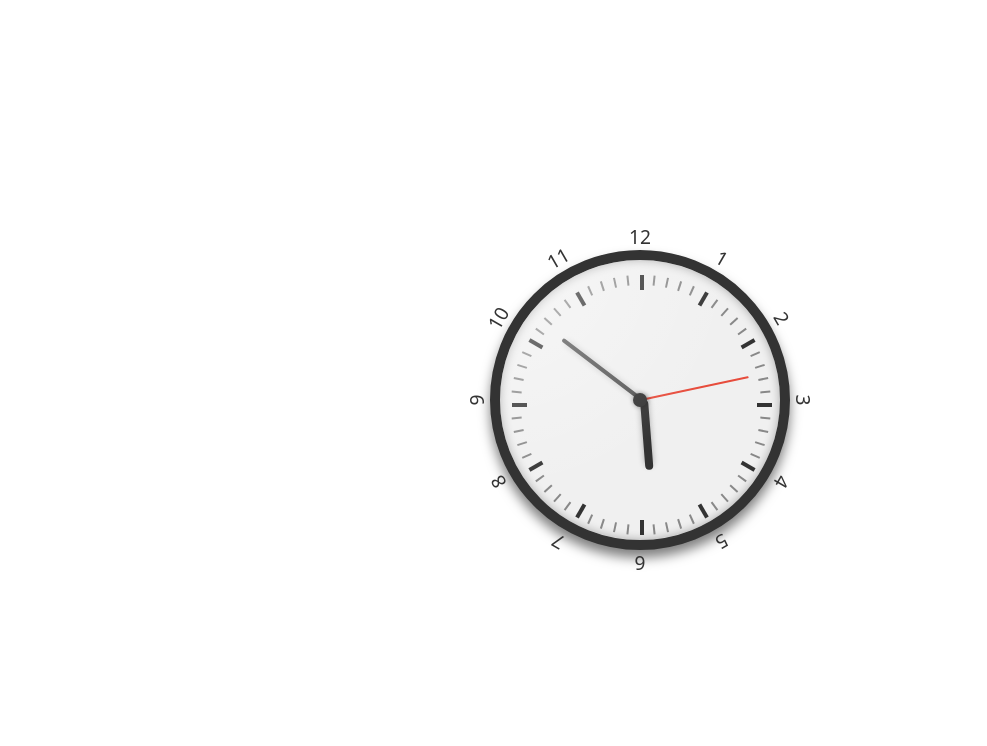
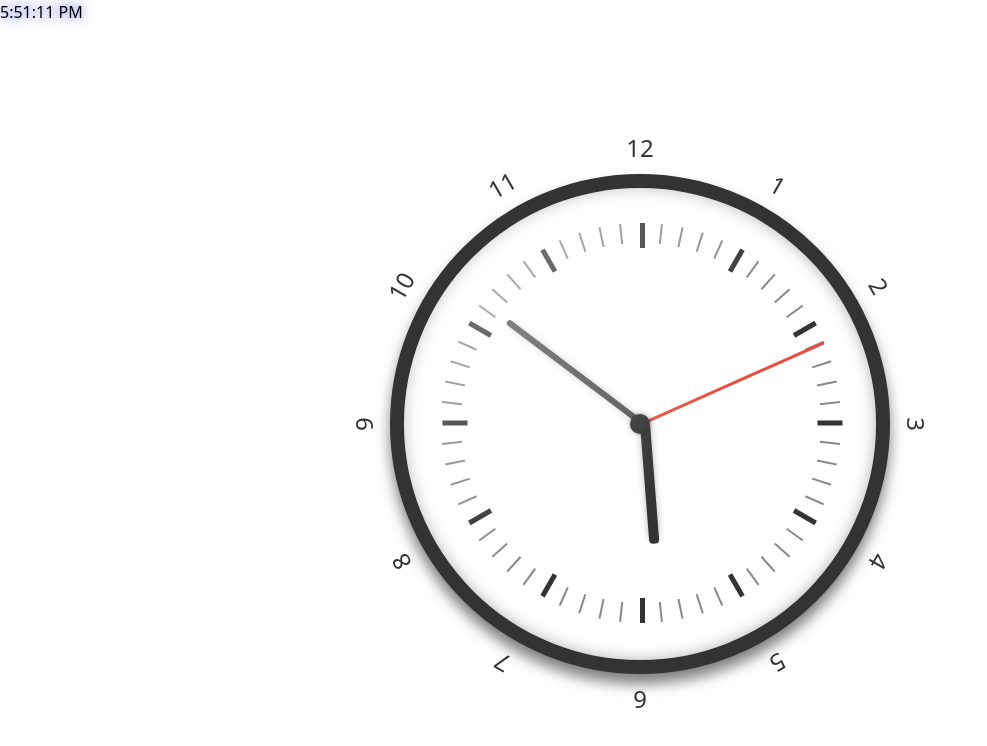
Before and after one commit to Md-Siddik/Techno-Employees, a React (Vite) app: page / in a window 1280 px wide. Shown: the top 746 px of the page, without its empty margins (0-987 px from the left). Built offline with nearby package versions, Linux system fonts and the light colour scheme.

Commit message:
Swaping Clock

```diff
--- a/src/Clock/AnalogClock.jsx
+++ b/src/Clock/AnalogClock.jsx
@@ -1,7 +1,6 @@
-// HighlyRealisticAnalogClock.js
-import React, { useEffect, useState } from 'react';
+import { useEffect, useState } from 'react';
 
-const HighlyRealisticAnalogClock = () => {
+const AnalogClock = () => {
   const [time, setTime] = useState(new Date());
 
   useEffect(() => {
@@ -15,19 +14,19 @@ const HighlyRealisticAnalogClock = () => {
 
   const secondHandStyle = {
     transform: `rotate(${seconds * 6}deg)`,
-    transition: 'transform 0.1s rotetate ease-in-out',
+    transition: 'transform 0.1s rotate ease-in-out',
   };
   const minuteHandStyle = {
     transform: `rotate(${minutes * 6 + seconds * 0.1}deg)`,
-    transition: 'transform 0.2s rotetate ease-in-out',
+    transition: 'transform 0.2s rotate ease-in-out',
   };
   const hourHandStyle = {
     transform: `rotate(${hours * 30 + minutes * 0.5}deg)`,
-    transition: 'transform 0.3s rotetate ease-in-out',
+    transition: 'transform 0.3s rotate ease-in-out',
   };
 
   return (
-    <div style={styles.clockContainer}>
+    <div className="flex items-center justify-center" style={styles.clockContainer}>
       <div style={styles.clockFace}>
         {/* Hour Marks and Numbers */}
         {[...Array(12)].map((_, i) => (
@@ -72,25 +71,25 @@ const styles = {
   },
   clockFace: {
     position: 'relative',
-    width: '300px',
-    height: '300px',
+    width: '500px',   // Increased width
+    height: '500px',  // Increased height
     borderRadius: '50%',
-    border: '10px solid #333',
-    backgroundColor: '#f0f0f0',
-    boxShadow: 'inset 0 0 10px rgba(0,0,0,0.3), 0 8px 12px rgba(0,0,0,0.5)',
+    border: '14px solid #333', // Thicker border for larger size
+    backgroundColor: '#ffffff',
+    boxShadow: 'inset 0 0 15px rgba(0,0,0,0.3), 0 10px 14px rgba(0,0,0,0.5)',
   },
   tick: {
     position: 'absolute',
     width: '2px',
-    height: '10px',
+    height: '20px',         // Increased height for visibility
     backgroundColor: '#555',
-    top: '15px',
+    top: '35px',           // Positioned closer to the edge for larger clock
     left: '50%',
-    transformOrigin: 'center 130px',
+    transformOrigin: 'center 200px',  // Adjusted to fit larger face
   },
   hourTick: {
-    height: '15px',
-    width: '4px',
+    height: '25px',         // Taller for hour ticks
+    width: '5px',           // Thicker for hour ticks
     backgroundColor: '#333',
   },
   minuteTick: {
@@ -107,9 +106,9 @@ const styles = {
     alignItems: 'flex-start',
   },
   hourNumber: {
-    fontSize: '1.2em',
+    fontSize: '1.5em',       // Increased font size
     color: '#333',
-    transform: 'translateY(-130%)',
+    transform: 'translateY(-160%)', // Positioned closer to the edge
   },
   hand: {
     position: 'absolute',
@@ -118,37 +117,37 @@ const styles = {
     transformOrigin: 'bottom',
   },
   hourHand: {
-    width: '8px',
-    height: '70px',
+    width: '10px',
+    height: '120px',  // Increased height for larger size
     backgroundColor: '#333',
     borderRadius: '4px',
-    boxShadow: '0 4px 6px rgba(0, 0, 0, 0.3)',
+    boxShadow: '0 5px 7px rgba(0, 0, 0, 0.3)',
     zIndex: 3,
   },
   minuteHand: {
-    width: '4px',
-    height: '100px',
+    width: '6px',
+    height: '170px', // Increased height for larger size
     backgroundColor: '#555',
-    borderRadius: '2px',
-    boxShadow: '0 4px 6px rgba(0, 0, 0, 0.2)',
+    borderRadius: '3px',
+    boxShadow: '0 5px 7px rgba(0, 0, 0, 0.2)',
     zIndex: 2,
   },
   secondHand: {
-    width: '2px',
-    height: '110px',
+    width: '3px',
+    height: '200px', // Increased height for larger size
     backgroundColor: '#e74c3c',
-    borderRadius: '1px',
+    borderRadius: '1.5px',
     zIndex: 1,
   },
   centerDot: {
-    width: '14px',
-    height: '14px',
+    width: '20px', // Increased size for larger clock
+    height: '20px',
     backgroundColor: '#333',
     borderRadius: '50%',
     position: 'absolute',
     top: '50%',
     left: '50%',
-    transform: 'translate(-50%, -50%)', // Centers the dot perfectly
+    transform: 'translate(-50%, -50%)',
     zIndex: 4,
     boxShadow: '0 0 5px rgba(0, 0, 0, 0.4)',
   },
@@ -163,4 +162,4 @@ const styles = {
   },
 };
 
-export default HighlyRealisticAnalogClock;
+export default AnalogClock;
--- /dev/null
+++ b/src/Clock/DigitalClock.jsx
@@ -0,0 +1,33 @@
+import { useEffect, useState } from "react";
+
+function DigitalClock() {
+  const [time, setTime] = useState(new Date());
+
+  useEffect(() => {
+    const intervalId = setInterval(() => {
+      setTime(new Date());
+    }, 1000);
+
+    return () => clearInterval(intervalId);
+  }, []);
+
+  const formatTime = (date) => {
+    const hours = date.getHours() % 12 || 12;
+    const minutes = String(date.getMinutes()).padStart(2, "0");
+    const seconds = String(date.getSeconds()).padStart(2, "0");
+    const ampm = date.getHours() >= 12 ? "PM" : "AM";
+    return `${hours}:${minutes}:${seconds} ${ampm}`;
+  };
+
+  return (
+    <div className="flex items-center justify-center">
+      <div className="bg-gray-900 text-white p-20 rounded-lg shadow-2xl text-center animate-fadeIn border-4 border-indigo-300">
+        <p className="text-7xl font-bold transition-all duration-500 ease-in-out text-indigo-300 glow-effect">
+          {formatTime(time)}
+        </p>
+      </div>
+    </div>
+  );
+}
+
+export default DigitalClock;
--- a/src/Home/Home.jsx
+++ b/src/Home/Home.jsx
@@ -1,9 +1,38 @@
+import { useState } from 'react';
 import AnalogClock from '../Clock/AnalogClock';
+import DigitalClock from '../Clock/DigitalClock';
 
 const Home = () => {
+    const [isSwapped, setIsSwapped] = useState(false);
+
+    const handleSwap = () => {
+        setIsSwapped(!isSwapped);
+    };
+
     return (
-        <div>
-            <AnalogClock />
+        <div className="flex flex-col items-center justify-center min-h-screen bg-gradient-to-br from-indigo-900 via-purple-900 to-gray-900 relative">
+
+            <div className="relative">
+                {/* Digital Clock */}
+                <div
+                    onClick={handleSwap} // Click on the digital clock to swap
+                    className={`${
+                        isSwapped ? 'absolute bottom-[20%] right-[-50%] transform scale-[40%] z-10' : 'relative'
+                    } transition-all duration-500 cursor-pointer`}
+                >
+                    <DigitalClock />
+                </div>
+
+                {/* Analog Clock */}
+                <div
+                    onClick={handleSwap} // Click on the analog clock to swap
+                    className={`${
+                        isSwapped ? 'relative scale-[100%]' : 'absolute top-[-100%] right-[-40%] transform scale-50 scale-[30%] z-10'
+                    } transition-all duration-500 cursor-pointer`}
+                >
+                    <AnalogClock />
+                </div>
+            </div>
         </div>
     );
 };
--- a/src/index.css
+++ b/src/index.css
@@ -1,3 +1,20 @@
 @tailwind base;
 @tailwind components;
 @tailwind utilities;
+
+@keyframes fadeIn {
+    from {
+      opacity: 0;
+    }
+    to {
+      opacity: 1;
+    }
+  }
+
+  .animate-fadeIn {
+    animation: fadeIn 2s ease-in-out;
+  }
+
+  .glow-effect {
+    text-shadow: 0 0 8px rgba(99, 102, 241, 0.8), 0 0 15px rgba(99, 102, 241, 0.6);
+  }
```
Also changed, not shown: src/SideBar/LeftSideBar.jsx (added, +10 -0 lines), src/SideBar/RightSideBar.jsx (added, +10 -0 lines).
